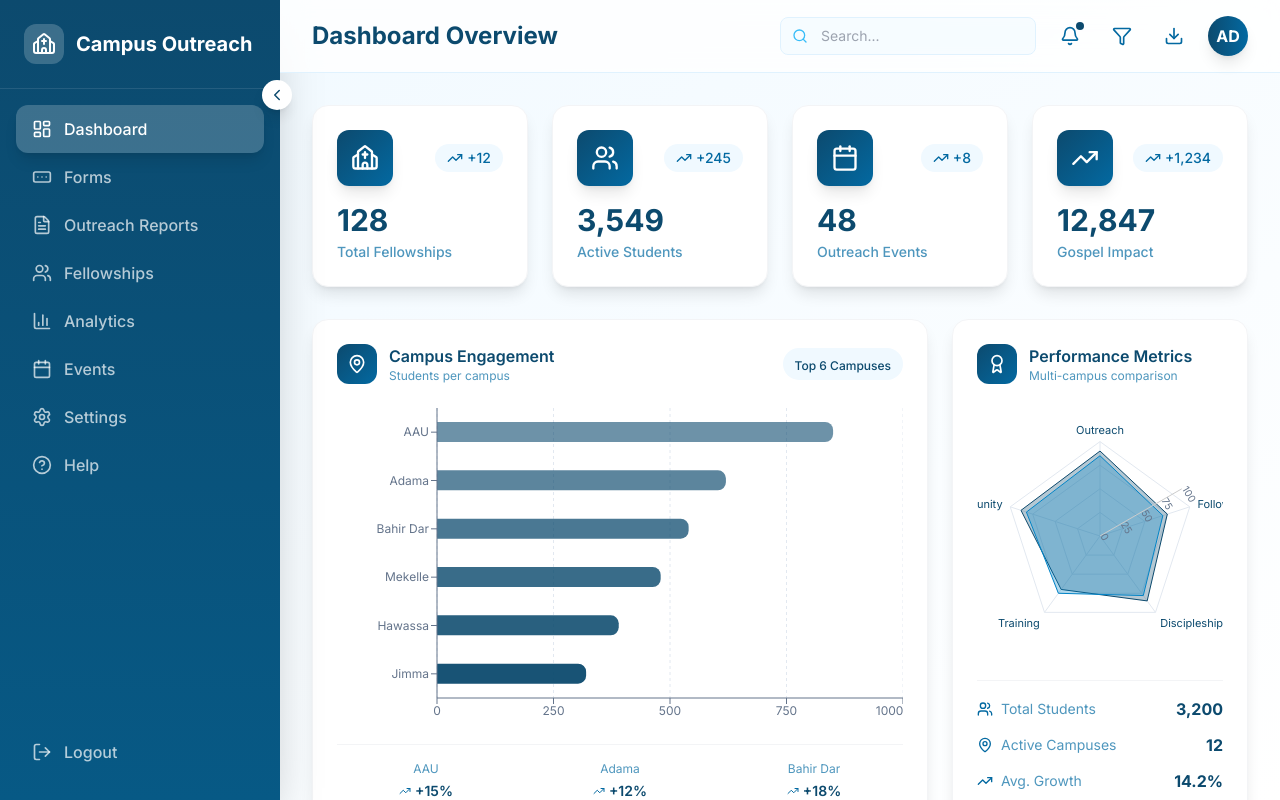
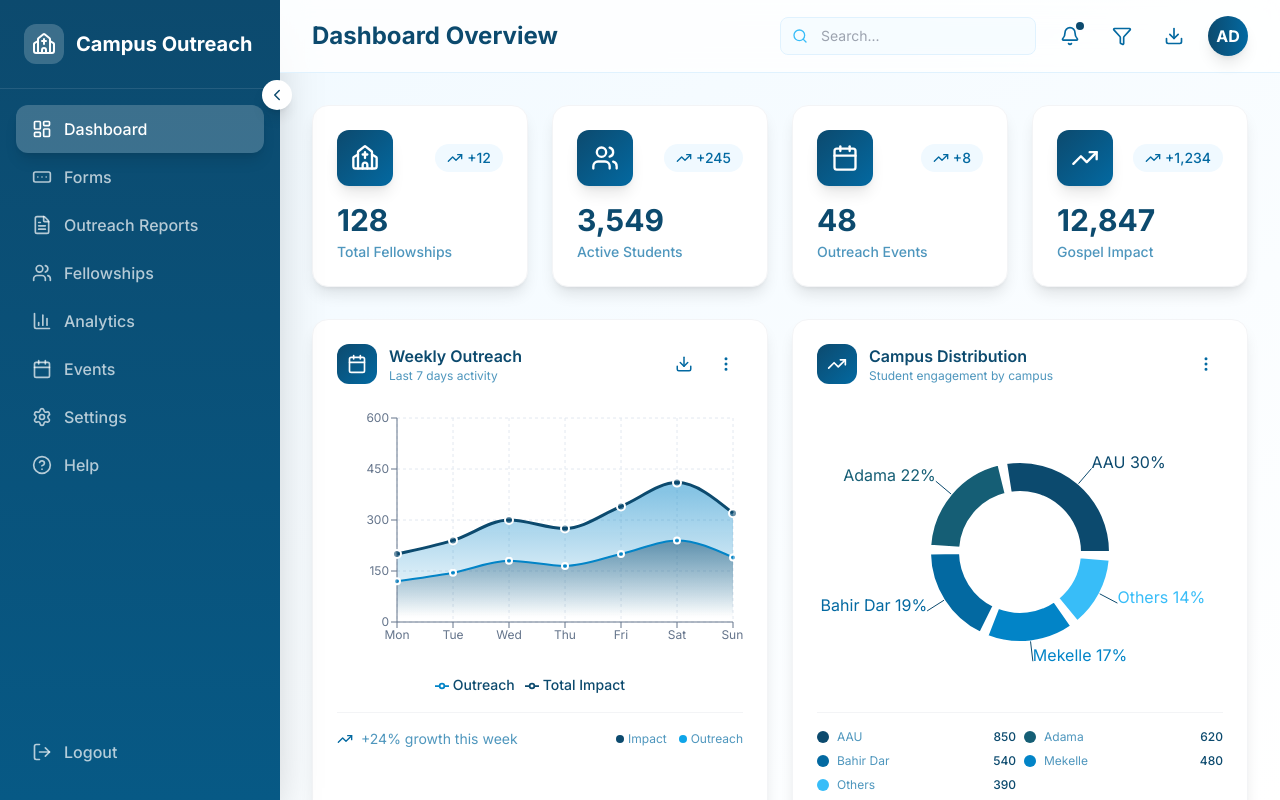
Before and after one commit to natisolomon26/form, a Next.js app: page /dashboard in a window 1280 px wide. Built offline with nearby package versions, Linux system fonts and the light colour scheme.

Commit message:
feat: refactor ChartsRow component to use AreaChart and PieChart for improved data visualization

```diff
--- a/components/dashboard/ChartsRow.tsx
+++ b/components/dashboard/ChartsRow.tsx
@@ -2,72 +2,72 @@
 
 import { motion } from "framer-motion";
 import {
-  BarChart,
-  Bar,
+  AreaChart,
+  Area,
   XAxis,
   YAxis,
   CartesianGrid,
   Tooltip,
   ResponsiveContainer,
-  Cell,
-  RadarChart,
-  PolarGrid,
-  PolarAngleAxis,
-  PolarRadiusAxis,
-  Radar
+  Legend,
+  PieChart,
+  Pie,
+  Cell
 } from 'recharts';
-import { Users, MapPin, Award, TrendingUp } from "lucide-react";
+import { TrendingUp, Calendar, Download, MoreVertical } from "lucide-react";
 
-// Define types
-interface CampusData {
-  name: string;
-  students: number;
-  fellowships: number;
-  growth: number;
+// Define types for the data
+interface WeeklyData {
+  day: string;
+  outreach: number;
+  followups: number;
+  impact: number;
 }
 
-interface RadarData {
-  metric: string;
-  AAU: number;
-  Adama: number;
-  BahirDar: number;
+interface CampusPieData {
+  name: string;
+  value: number;
+  color: string;
 }
 
-interface TooltipProps {
+interface TooltipPayload {
+  name: string;
+  value: number;
+  color?: string;
+}
+
+interface CustomTooltipProps {
   active?: boolean;
-  payload?: Array<{
-    name: string;
-    value: number;
-    payload?: any;
-  }>;
+  payload?: TooltipPayload[];
   label?: string;
 }
 
-const campusData: CampusData[] = [
-  { name: "AAU", students: 850, fellowships: 12, growth: 15 },
-  { name: "Adama", students: 620, fellowships: 8, growth: 12 },
-  { name: "Bahir Dar", students: 540, fellowships: 7, growth: 18 },
-  { name: "Mekelle", students: 480, fellowships: 6, growth: 8 },
-  { name: "Hawassa", students: 390, fellowships: 5, growth: 22 },
-  { name: "Jimma", students: 320, fellowships: 4, growth: 10 }
+const weeklyData: WeeklyData[] = [
+  { day: "Mon", outreach: 120, followups: 80, impact: 200 },
+  { day: "Tue", outreach: 145, followups: 95, impact: 240 },
+  { day: "Wed", outreach: 180, followups: 120, impact: 300 },
+  { day: "Thu", outreach: 165, followups: 110, impact: 275 },
+  { day: "Fri", outreach: 200, followups: 140, impact: 340 },
+  { day: "Sat", outreach: 240, followups: 170, impact: 410 },
+  { day: "Sun", outreach: 190, followups: 130, impact: 320 }
 ];
 
-const radarData: RadarData[] = [
-  { metric: "Outreach", AAU: 90, Adama: 85, BahirDar: 88 },
-  { metric: "Follow-up", AAU: 75, Adama: 70, BahirDar: 82 },
-  { metric: "Discipleship", AAU: 85, Adama: 78, BahirDar: 80 },
-  { metric: "Training", AAU: 70, Adama: 75, BahirDar: 78 },
-  { metric: "Community", AAU: 88, Adama: 82, BahirDar: 85 }
+const campusPieData: CampusPieData[] = [
+  { name: "AAU", value: 850, color: "#0C4A6E" },
+  { name: "Adama", value: 620, color: "#155E75" },
+  { name: "Bahir Dar", value: 540, color: "#0369A1" },
+  { name: "Mekelle", value: 480, color: "#0284C7" },
+  { name: "Others", value: 390, color: "#38BDF8" }
 ];
 
-const CustomTooltip = ({ active, payload, label }: TooltipProps) => {
+const CustomTooltip = ({ active, payload, label }: CustomTooltipProps) => {
   if (active && payload && payload.length) {
     return (
       <div className="bg-sky-900 text-white p-3 rounded-lg shadow-lg border border-sky-700">
         <p className="text-sm font-semibold mb-1">{label}</p>
         {payload.map((entry, index) => (
           <p key={index} className="text-xs text-sky-200">
-            {entry.name}: {entry.value} {entry.name === "growth" ? "%" : ""}
+            {entry.name}: {entry.value} students
           </p>
         ))}
       </div>
@@ -76,145 +76,171 @@ const CustomTooltip = ({ active, payload, label }: TooltipProps) => {
   return null;
 };
 
-export default function Distributions() {
+// Custom label renderer for pie chart with proper typing for Recharts
+const renderPieLabel = (props: any) => {
+  const { name, percent } = props;
+  // Safely handle percent which might be undefined
+  const percentage = percent ? (percent * 100).toFixed(0) : "0";
+  return `${name || ''} ${percentage}%`;
+};
+
+export default function ChartsRow() {
   return (
-    <div className="grid grid-cols-1 lg:grid-cols-3 gap-6">
-      {/* Campus Bar Chart */}
+    <div className="grid grid-cols-1 lg:grid-cols-2 gap-6 mb-8">
+      {/* Weekly Outreach Chart */}
       <motion.div
-        initial={{ opacity: 0, y: 20 }}
-        animate={{ opacity: 1, y: 0 }}
-        transition={{ delay: 0.1 }}
-        className="lg:col-span-2 bg-white rounded-2xl p-6 shadow-lg border border-gray-100 hover:shadow-xl transition-all duration-300"
+        initial={{ opacity: 0, x: -20 }}
+        animate={{ opacity: 1, x: 0 }}
+        className="bg-white rounded-2xl p-6 shadow-lg border border-gray-100 hover:shadow-xl transition-all duration-300"
       >
         <div className="flex items-center justify-between mb-6">
           <div className="flex items-center gap-3">
             <div className="w-10 h-10 bg-gradient-to-br from-sky-900 to-sky-700 rounded-xl flex items-center justify-center">
-              <MapPin className="w-5 h-5 text-white" />
+              <Calendar className="w-5 h-5 text-white" />
             </div>
             <div>
-              <h2 className="font-semibold text-sky-900">Campus Engagement</h2>
-              <p className="text-xs text-sky-700/70">Students per campus</p>
+              <h2 className="font-semibold text-sky-900">Weekly Outreach</h2>
+              <p className="text-xs text-sky-700/70">Last 7 days activity</p>
             </div>
           </div>
           <div className="flex items-center gap-2">
-            <div className="px-3 py-1 bg-sky-50 rounded-full">
-              <span className="text-xs font-medium text-sky-900">Top 6 Campuses</span>
+            <button className="p-2 hover:bg-sky-50 rounded-lg transition">
+              <Download size={18} className="text-sky-700" />
+            </button>
+            <button className="p-2 hover:bg-sky-50 rounded-lg transition">
+              <MoreVertical size={18} className="text-sky-700" />
+            </button>
+          </div>
+        </div>
+
+        <div className="h-72">
+          <ResponsiveContainer width="100%" height="100%">
+            <AreaChart data={weeklyData} margin={{ top: 10, right: 10, left: 0, bottom: 0 }}>
+              <defs>
+                <linearGradient id="outreachGradient" x1="0" y1="0" x2="0" y2="1">
+                  <stop offset="5%" stopColor="#0C4A6E" stopOpacity={0.8}/>
+                  <stop offset="95%" stopColor="#0C4A6E" stopOpacity={0}/>
+                </linearGradient>
+                <linearGradient id="impactGradient" x1="0" y1="0" x2="0" y2="1">
+                  <stop offset="5%" stopColor="#0284C7" stopOpacity={0.8}/>
+                  <stop offset="95%" stopColor="#0284C7" stopOpacity={0}/>
+                </linearGradient>
+              </defs>
+              <CartesianGrid strokeDasharray="3 3" stroke="#E2E8F0" />
+              <XAxis
+                dataKey="day"
+                stroke="#64748B"
+                tick={{ fill: '#64748B', fontSize: 12 }}
+              />
+              <YAxis
+                stroke="#64748B"
+                tick={{ fill: '#64748B', fontSize: 12 }}
+              />
+              <Tooltip content={<CustomTooltip />} />
+              <Legend
+                wrapperStyle={{ paddingTop: 20 }}
+                formatter={(value) => <span className="text-sky-900 text-sm font-medium">{value}</span>}
+              />
+              <Area
+                type="monotone"
+                dataKey="impact"
+                stroke="#0C4A6E"
+                strokeWidth={3}
+                fill="url(#impactGradient)"
+                name="Total Impact"
+                dot={{ r: 4, fill: "#0C4A6E", strokeWidth: 2, stroke: "white" }}
+                activeDot={{ r: 6, fill: "#0C4A6E", strokeWidth: 2, stroke: "white" }}
+              />
+              <Area
+                type="monotone"
+                dataKey="outreach"
+                stroke="#0284C7"
+                strokeWidth={2}
+                fill="url(#outreachGradient)"
+                name="Outreach"
+                dot={{ r: 3, fill: "#0284C7", strokeWidth: 2, stroke: "white" }}
+              />
+            </AreaChart>
+          </ResponsiveContainer>
+        </div>
+
+        {/* Stats Summary */}
+        <div className="mt-4 flex items-center justify-between pt-4 border-t border-gray-100">
+          <div className="flex items-center gap-2">
+            <TrendingUp className="w-4 h-4 text-sky-700" />
+            <span className="text-sm text-sky-700/70">+24% growth this week</span>
+          </div>
+          <div className="flex gap-3">
+            <div className="flex items-center gap-1">
+              <div className="w-2 h-2 rounded-full bg-sky-900" />
+              <span className="text-xs text-sky-700/70">Impact</span>
+            </div>
+            <div className="flex items-center gap-1">
+              <div className="w-2 h-2 rounded-full bg-sky-500" />
+              <span className="text-xs text-sky-700/70">Outreach</span>
             </div>
           </div>
         </div>
+      </motion.div>
 
-        <div className="h-80">
+      {/* Campus Distribution Chart */}
+      <motion.div
+        initial={{ opacity: 0, x: 20 }}
+        animate={{ opacity: 1, x: 0 }}
+        className="bg-white rounded-2xl p-6 shadow-lg border border-gray-100 hover:shadow-xl transition-all duration-300"
+      >
+        <div className="flex items-center justify-between mb-6">
+          <div className="flex items-center gap-3">
+            <div className="w-10 h-10 bg-gradient-to-br from-sky-900 to-sky-700 rounded-xl flex items-center justify-center">
+              <TrendingUp className="w-5 h-5 text-white" />
+            </div>
+            <div>
+              <h2 className="font-semibold text-sky-900">Campus Distribution</h2>
+              <p className="text-xs text-sky-700/70">Student engagement by campus</p>
+            </div>
+          </div>
+          <button className="p-2 hover:bg-sky-50 rounded-lg transition">
+            <MoreVertical size={18} className="text-sky-700" />
+          </button>
+        </div>
+
+        <div className="h-72 flex items-center justify-center">
           <ResponsiveContainer width="100%" height="100%">
-            <BarChart data={campusData} layout="vertical" margin={{ left: 20 }}>
-              <CartesianGrid strokeDasharray="3 3" stroke="#E2E8F0" horizontal={false} />
-              <XAxis type="number" stroke="#64748B" tick={{ fill: '#64748B', fontSize: 12 }} />
-              <YAxis
-                dataKey="name"
-                type="category"
-                stroke="#64748B"
-                tick={{ fill: '#64748B', fontSize: 12 }}
-                width={80}
-              />
-              <Tooltip content={<CustomTooltip />} />
-              <Bar
-                dataKey="students"
-                radius={[0, 8, 8, 0]}
-                barSize={20}
+            <PieChart>
+              <Pie
+                data={campusPieData}
+                cx="50%"
+                cy="50%"
+                innerRadius={60}
+                outerRadius={90}
+                paddingAngle={5}
+                dataKey="value"
+                label={renderPieLabel}
+                labelLine={{ stroke: '#0C4A6E', strokeWidth: 1 }}
               >
-                {campusData.map((entry, index) => (
+                {campusPieData.map((entry, index) => (
                   <Cell
                     key={`cell-${index}`}
-                    fill={`rgba(12, 74, 110, ${0.6 + (index * 0.07)})`}
-                    className="hover:opacity-80 transition-opacity"
+                    fill={entry.color}
+                    stroke="white"
+                    strokeWidth={2}
                   />
                 ))}
-              </Bar>
-            </BarChart>
+              </Pie>
+              <Tooltip content={<CustomTooltip />} />
+            </PieChart>
           </ResponsiveContainer>
         </div>
 
-        {/* Growth indicators */}
-        <div className="mt-4 grid grid-cols-3 gap-4 pt-4 border-t border-gray-100">
-          {campusData.slice(0, 3).map((campus) => (
-            <div key={campus.name} className="text-center">
-              <p className="text-xs text-sky-700/70 mb-1">{campus.name}</p>
-              <div className="flex items-center justify-center gap-1">
-                <TrendingUp className="w-3 h-3 text-sky-700" />
-                <span className="text-sm font-semibold text-sky-900">+{campus.growth}%</span>
-              </div>
+        {/* Legend */}
+        <div className="mt-4 grid grid-cols-2 gap-2 pt-4 border-t border-gray-100">
+          {campusPieData.map((item) => (
+            <div key={item.name} className="flex items-center gap-2">
+              <div className="w-3 h-3 rounded-full" style={{ backgroundColor: item.color }} />
+              <span className="text-xs text-sky-700/70">{item.name}</span>
+              <span className="text-xs font-medium text-sky-900 ml-auto">{item.value}</span>
             </div>
           ))}
-        </div>
-      </motion.div>
-
-      {/* Radar Chart & Stats */}
-      <motion.div
-        initial={{ opacity: 0, y: 20 }}
-        animate={{ opacity: 1, y: 0 }}
-        transition={{ delay: 0.2 }}
-        className="bg-white rounded-2xl p-6 shadow-lg border border-gray-100 hover:shadow-xl transition-all duration-300"
-      >
-        <div className="flex items-center gap-3 mb-6">
-          <div className="w-10 h-10 bg-gradient-to-br from-sky-900 to-sky-700 rounded-xl flex items-center justify-center">
-            <Award className="w-5 h-5 text-white" />
-          </div>
-          <div>
-            <h2 className="font-semibold text-sky-900">Performance Metrics</h2>
-            <p className="text-xs text-sky-700/70">Multi-campus comparison</p>
-          </div>
-        </div>
-
-        <div className="h-64">
-          <ResponsiveContainer width="100%" height="100%">
-            <RadarChart cx="50%" cy="50%" outerRadius="80%" data={radarData}>
-              <PolarGrid stroke="#E2E8F0" />
-              <PolarAngleAxis
-                dataKey="metric"
-                tick={{ fill: '#0C4A6E', fontSize: 11 }}
-              />
-              <PolarRadiusAxis angle={30} domain={[0, 100]} tick={{ fill: '#64748B', fontSize: 10 }} />
-              <Radar
-                name="AAU"
-                dataKey="AAU"
-                stroke="#0C4A6E"
-                fill="#0C4A6E"
-                fillOpacity={0.3}
-              />
-              <Radar
-                name="Adama"
-                dataKey="Adama"
-                stroke="#0284C7"
-                fill="#0284C7"
-                fillOpacity={0.3}
-              />
-              <Tooltip content={<CustomTooltip />} />
-            </RadarChart>
-          </ResponsiveContainer>
-        </div>
-
-        {/* Quick Stats */}
-        <div className="mt-4 space-y-3 pt-4 border-t border-gray-100">
-          <div className="flex items-center justify-between">
-            <div className="flex items-center gap-2">
-              <Users className="w-4 h-4 text-sky-700" />
-              <span className="text-sm text-sky-700/70">Total Students</span>
-            </div>
-            <span className="font-bold text-sky-900">3,200</span>
-          </div>
-          <div className="flex items-center justify-between">
-            <div className="flex items-center gap-2">
-              <MapPin className="w-4 h-4 text-sky-700" />
-              <span className="text-sm text-sky-700/70">Active Campuses</span>
-            </div>
-            <span className="font-bold text-sky-900">12</span>
-          </div>
-          <div className="flex items-center justify-between">
-            <div className="flex items-center gap-2">
-              <TrendingUp className="w-4 h-4 text-sky-700" />
-              <span className="text-sm text-sky-700/70">Avg. Growth</span>
-            </div>
-            <span className="font-bold text-sky-900">14.2%</span>
-          </div>
         </div>
       </motion.div>
     </div>
```
